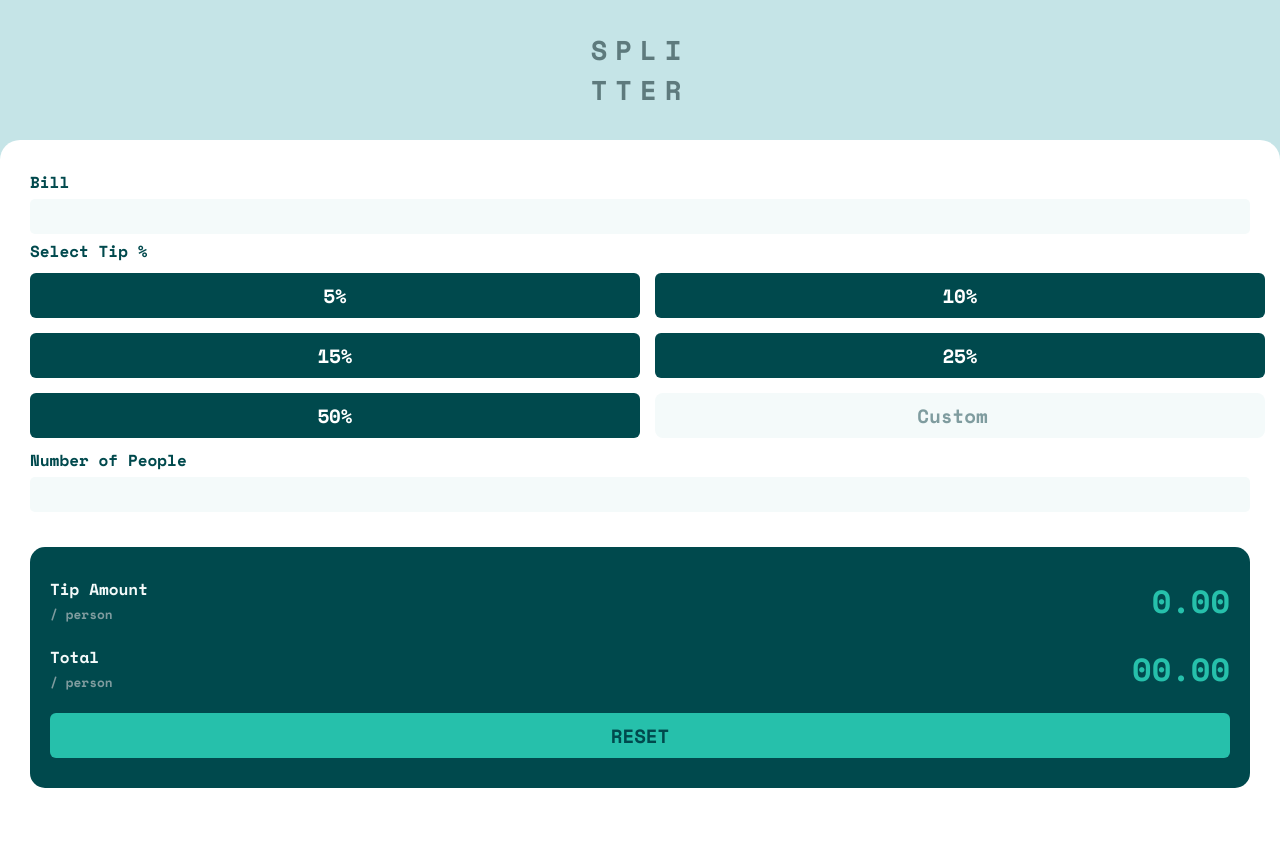
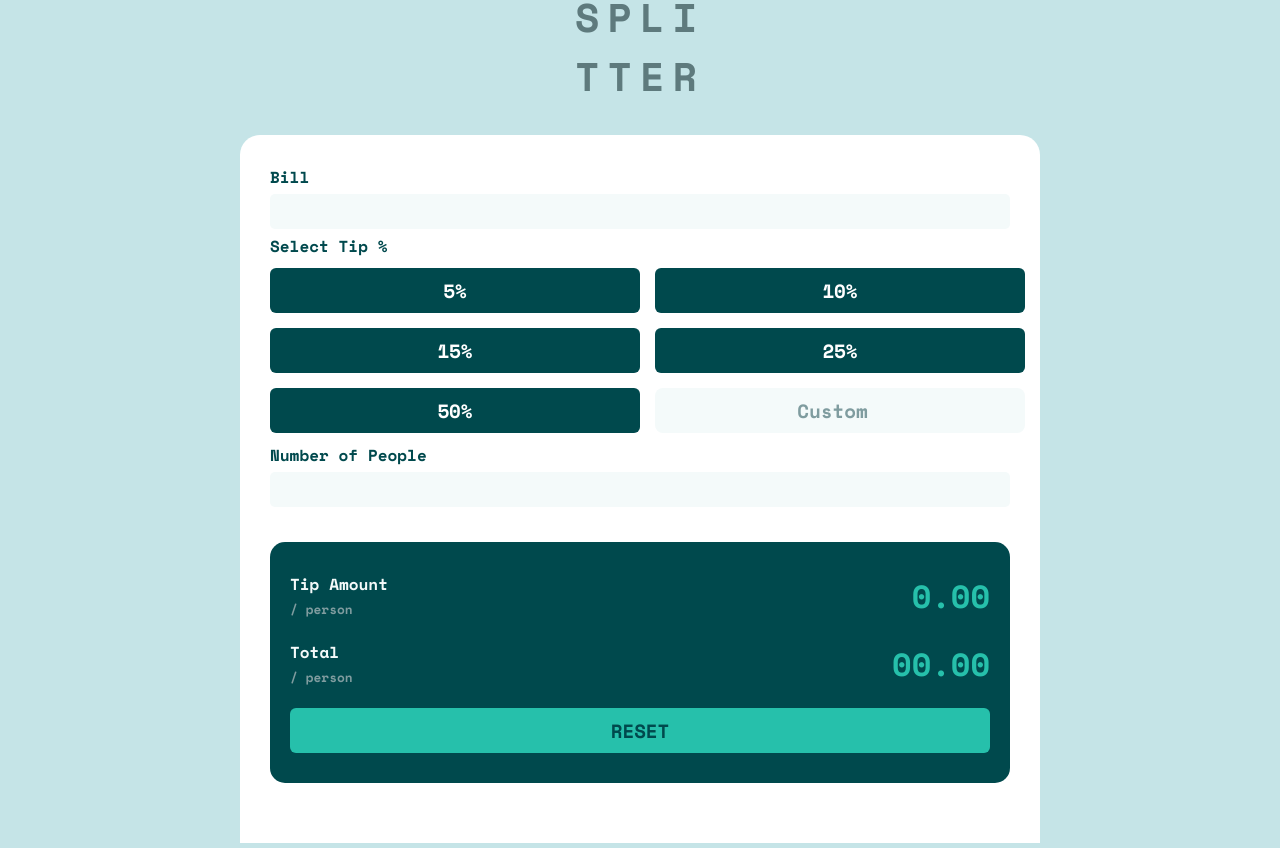
Before and after one commit to GeoffreyDEBARROS/Tip-Calculator, a plain HTML site: page index.html in a window 1280 px wide. Drawn offline with nearby package versions, Linux system fonts and the light colour scheme.

Commit message:
responsive ok

```diff
--- a/index.js
+++ b/index.js
@@ -42,4 +42,5 @@ const billCalcul = () => {
   });
 };
 
+
 billCalcul();
--- a/style.css
+++ b/style.css
@@ -119,3 +119,27 @@ button:focus {
     padding: 8px;
     color: hsl(183, 100%, 15%);
 }
+
+@media screen and (min-width:700px) {
+    body {
+        display: flex;
+        align-items: center;
+        justify-content: center;
+        flex-direction: column;
+    }
+    h1 {
+        font-size: 2rem;
+    }
+    main {
+        width: 90vw;
+    }
+}
+
+@media screen and (min-width:900px) {
+    main {
+        max-width: 800px;
+    }
+    h1 {
+        font-size: 2.5rem;
+    }
+}
```
